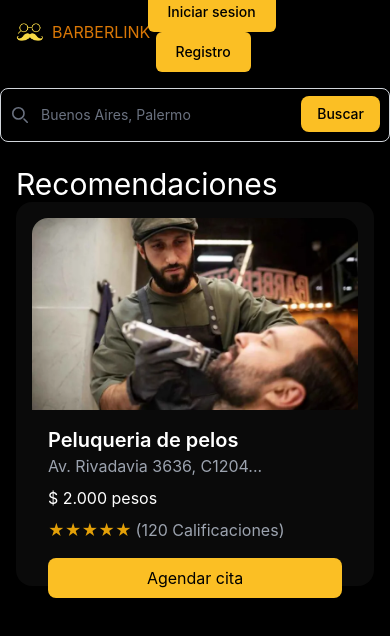
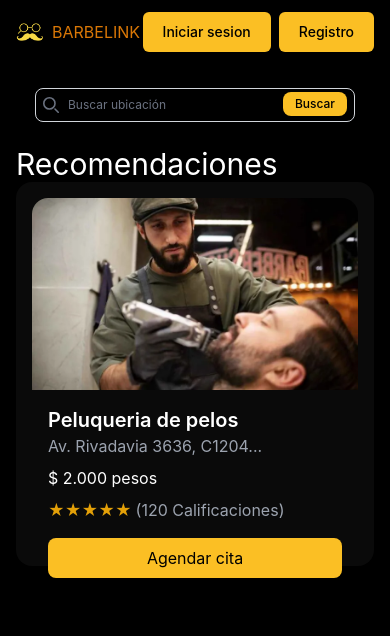
Before and after one commit to No-Country-simulation/s21-12-n-webapp, an Angular app in the folder frontend/: page / in a window 390 px wide. Shown: the top 636 px of the page. Built offline with nearby package versions, Linux system fonts and the light colour scheme.

Commit message:
barbelink

```diff
--- a/frontend/angular.json
+++ b/frontend/angular.json
@@ -3,7 +3,7 @@
   "version": 1,
   "newProjectRoot": "projects",
   "projects": {
-    "barberlink": {
+    "barbelink": {
       "projectType": "application",
       "schematics": {},
       "root": "",
@@ -13,7 +13,7 @@
         "build": {
           "builder": "@angular-devkit/build-angular:application",
           "options": {
-            "outputPath": "dist/barberlink",
+            "outputPath": "dist/barbelink",
             "index": "src/index.html",
             "browser": "src/main.ts",
             "polyfills": [
@@ -59,10 +59,10 @@
           "builder": "@angular-devkit/build-angular:dev-server",
           "configurations": {
             "production": {
-              "buildTarget": "barberlink:build:production"
+              "buildTarget": "barbelink:build:production"
             },
             "development": {
-              "buildTarget": "barberlink:build:development"
+              "buildTarget": "barbelink:build:development"
             }
           },
           "defaultConfiguration": "development"
@@ -70,7 +70,7 @@
         "extract-i18n": {
           "builder": "@angular-devkit/build-angular:extract-i18n",
           "options": {
-            "buildTarget": "barberlink:build"
+            "buildTarget": "barbelink:build"
           }
         },
         "test": {
--- a/frontend/package.json
+++ b/frontend/package.json
@@ -1,5 +1,5 @@
 {
-  "name": "barberlink",
+  "name": "barbelink",
   "version": "0.0.0",
   "scripts": {
     "ng": "ng",
--- a/frontend/src/app/auth/register/register.component.ts
+++ b/frontend/src/app/auth/register/register.component.ts
@@ -58,12 +58,18 @@
 
     saveHours() {
         if (this.selectedDay) {
-            const startTimeHour = (document.querySelector('select[name="startTimeHour"]') as HTMLSelectElement).value;
-            const startTimeMinute = (document.querySelector('select[name="startTimeMinute"]') as HTMLSelectElement).value;
-            const endTimeHour = (document.querySelector('select[name="endTimeHour"]') as HTMLSelectElement).value;
-            const endTimeMinute = (document.querySelector('select[name="endTimeMinute"]') as HTMLSelectElement).value;
+            const startTimeHour = parseInt((document.querySelector('select[name="startTimeHour"]') as HTMLSelectElement).value, 10);
+            const startTimeMinute = parseInt((document.querySelector('select[name="startTimeMinute"]') as HTMLSelectElement).value, 10);
+            const endTimeHour = parseInt((document.querySelector('select[name="endTimeHour"]') as HTMLSelectElement).value, 10);
+            const endTimeMinute = parseInt((document.querySelector('select[name="endTimeMinute"]') as HTMLSelectElement).value, 10);
 
-            this.selectedDay.hours = `${startTimeHour}:${startTimeMinute} - ${endTimeHour}:${endTimeMinute}`;
+            // Validación: la hora de cierre debe ser posterior a la de apertura
+            if (endTimeHour < startTimeHour || (endTimeHour === startTimeHour && endTimeMinute <= startTimeMinute)) {
+                alert('La hora de cierre debe ser posterior a la hora de apertura.');
+                return; // Detiene la ejecución si la validación falla
+            }
+
+            this.selectedDay.hours = `${this.pad(startTimeHour)}:${this.pad(startTimeMinute)} - ${this.pad(endTimeHour)}:${this.pad(endTimeMinute)}`;
 
             // Actualizar el campo 'horario' en el formulario
             const horariosActivos = this.days
@@ -72,12 +78,16 @@
                 .join(', ');
 
             this.registerForm.get('horario')?.setValue(horariosActivos);
-            this.registerForm.get('horario')?.updateValueAndValidity();  // Asegura que el campo se valida nuevamente
+            this.registerForm.get('horario')?.updateValueAndValidity();
 
             this.showModal = false;
         }
     }
 
+    // Función auxiliar para agregar ceros a la izquierda (por ejemplo, 9 -> 09)
+    pad(num: number): string {
+        return num.toString().padStart(2, '0');
+    }
     nextPage() {
         this.currentPage++;
     }
--- a/frontend/src/app/home/home.component.html
+++ b/frontend/src/app/home/home.component.html
@@ -1,9 +1,9 @@
 <header>
   <div class="mx-auto flex h-16 max-w-screen-xl items-center justify-between px-4 sm:px-6 lg:px-8">
     <div class="flex items-center space-x-2">
-      <img class="w-auto h-7 sm:h-8" src="assets/barberlink.png">
+      <img class="w-auto h-7 sm:h-8" src="assets/barbelink.png">
       <p class="text-amber-600 dark:text-yellow-400">
-        BARBERLINK
+       BARBELINK
       </p>
     </div>
 
@@ -25,22 +25,31 @@
 <br>
 
 <form class="max-w-md mx-auto">
-  <div class="relative">
-    <div class="absolute inset-y-0 start-0 flex items-center ps-3 pointer-events-none">
-      <svg class="w-4 h-4 text-gray-500" aria-hidden="true" xmlns="http://www.w3.org/2000/svg" fill="none"
+  <div class="relative w-full max-w-xs sm:max-w-lg mx-auto">
+    <!-- Icono de búsqueda -->
+    <div class="absolute inset-y-0 start-0 flex items-center ps-2 sm:ps-3 pointer-events-none">
+      <svg class="w-4 h-4 sm:w-5 sm:h-5 text-gray-500" aria-hidden="true" xmlns="http://www.w3.org/2000/svg" fill="none"
         viewBox="0 0 20 20">
         <path stroke="currentColor" stroke-linecap="round" stroke-linejoin="round" stroke-width="2"
           d="m19 19-4-4m0-7A7 7 0 1 1 1 8a7 7 0 0 1 14 0Z" />
       </svg>
     </div>
-    <input type="search" id="default-search" class="block w-full p-4 ps-10 text-sm text-white border
-       border-gray-300 rounded-lg bg-black focus:ring-amber-500
-        focus:border-amber-500 dark:bg-gray-700 dark:border-gray-600
-         dark:placeholder-gray-400 dark:text-white" placeholder="Buenos Aires, Palermo" required />
-    <button type="submit" class="text-black absolute end-2.5 bottom-2.5 bg-amber-400 hover:bg-amber-700
-      focus:ring-4 focus:outline-none focus:ring-blue-300 font-medium rounded-lg text-sm px-4
-      py-2 dark:bg-blue-600 dark:hover:bg-blue-700 dark:focus:ring-blue-800">Buscar</button>
+
+    <!-- Input de búsqueda -->
+    <input type="search" id="default-search"
+      class="block w-full p-2 sm:p-4 ps-8 sm:ps-10 text-xs sm:text-sm text-white border
+       border-gray-300 rounded-lg bg-black focus:ring-amber-500 focus:border-amber-500"
+       placeholder="Buscar ubicación" required />
+
+    <!-- Botón de búsqueda -->
+    <button type="submit"
+      class="text-black absolute end-2 bottom-1.5 sm:end-2.5 sm:bottom-2.5 bg-amber-400 hover:bg-amber-700
+      focus:ring-4 focus:outline-none font-medium rounded-lg text-xs sm:text-sm px-3 py-1 sm:px-4 sm:py-2">
+      Buscar
+    </button>
   </div>
+
+
 </form>
 
 <br>
@@ -68,7 +77,7 @@
           </div>
           <div class="swiper-slide">
             <div class="bg-neutral-950 rounded-2xl p-4 h-96 flex flex-col">
-              <img src="assets/barberlink.png" alt="Barbería El Estilo" class="rounded-t-2xl h-48 w-full object-cover">
+              <img src="assets/barbelink.png" alt="Barbería El Estilo" class="rounded-t-2xl h-48 w-full object-cover">
               <div class="flex-grow p-4">
                 <h2 class="text-white text-xl font-semibold">Barbería El Estilo</h2>
                 <p class="text-gray-400">Av. Rivadavia 3636, C1204...</p>
@@ -98,7 +107,7 @@
           </div>
           <div class="swiper-slide">
             <div class="bg-neutral-950  rounded-2xl p-4 h-96 flex flex-col">
-              <img src="assets/barberlink.png" alt="Peluqueria de pelos" class="rounded-t-2xl h-48 w-full object-cover">
+              <img src="assets/barbelink.png" alt="Peluqueria de pelos" class="rounded-t-2xl h-48 w-full object-cover">
               <div class="flex-grow p-4">
                 <h2 class="text-white text-xl font-semibold">Peluqueria de pelos</h2>
                 <p class="text-gray-400">Av. Rivadavia 3636, C1204...</p>
--- a/frontend/src/index.html
+++ b/frontend/src/index.html
@@ -2,7 +2,7 @@
 <html lang="en">
 <head>
   <meta charset="utf-8">
-  <title>Barberlink</title>
+  <title>Barbelink</title>
   <base href="/">
   <meta name="viewport" content="width=device-width, initial-scale=1">
   <link rel="icon" type="image/x-icon" href="favicon.ico">
```
Also changed, not shown: frontend/src/app/auth/register/register.component.html (+11 -11 lines), frontend/src/assets/barbelink.png (renamed from frontend/src/assets/barberlink.png), 1 other file (tests, documents, lock files or other folders).
